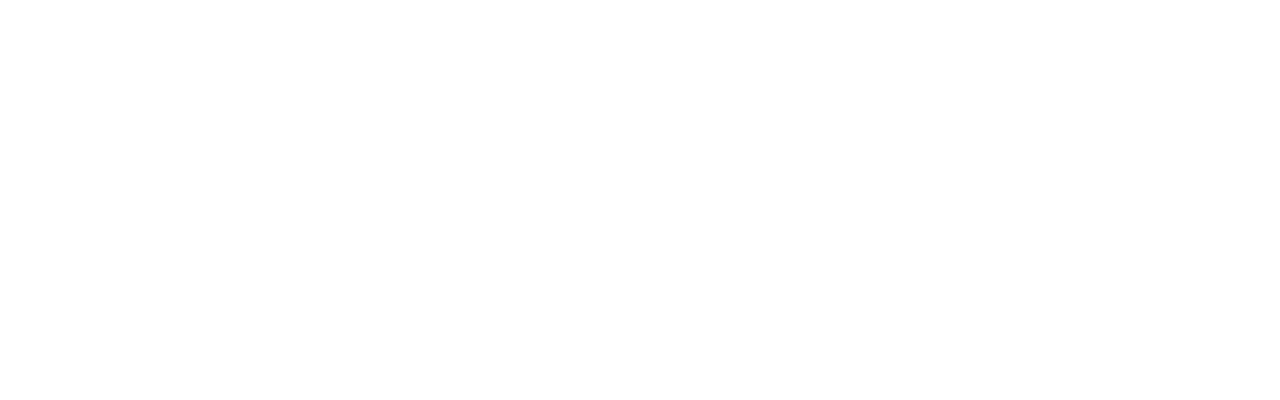
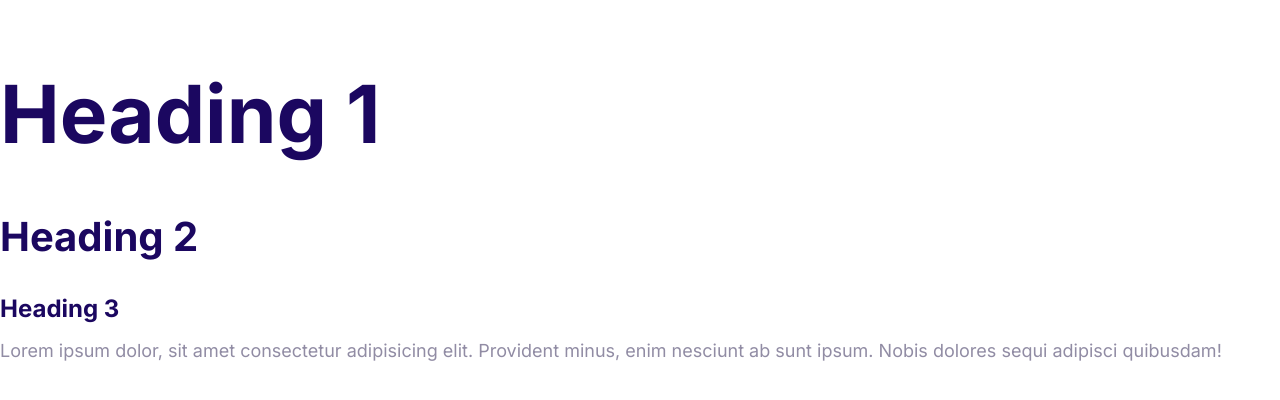
Before and after one commit to imadmurr/imhost, a plain HTML site: page index.html in a window 1280 px wide. Drawn offline with Linux system fonts and the light colour scheme.

Commit message:
defining the styles for fonts

```diff
--- a/CSS/styles.css
+++ b/CSS/styles.css
@@ -5,3 +5,55 @@
   --color-headings: #1b0760;
   --color-body: #918ca4;
 }
+
+html {
+  font-size: 62.5%;
+}
+
+body {
+  font-family: "Inter", Arial, Helvetica, sans-serif;
+  font-size: 2.4rem;
+  line-height: 1.5;
+  color: var(--color-body);
+}
+
+h1,
+h2,
+h3 {
+  color: var(--color-headings);
+  margin-bottom: 1rem;
+}
+
+h1 {
+  font-size: 7rem;
+}
+
+h2 {
+  font-size: 4rem;
+}
+
+h3 {
+  font-size: 3rem;
+}
+
+p {
+  margin-top: 0;
+}
+
+@media screen and (min-width: 1024px) {
+  body {
+    font-size: 1.8rem;
+  }
+
+  h1 {
+    font-size: 8rem;
+  }
+
+  h2 {
+    font-size: 4rem;
+  }
+
+  h3 {
+    font-size: 2.4rem;
+  }
+}
--- a/index.html
+++ b/index.html
@@ -5,8 +5,22 @@
     <meta http-equiv="X-UA-Compatible" content="IE=edge" />
     <meta name="viewport" content="width=device-width, initial-scale=1.0" />
     <title>Document</title>
+    <link rel="preconnect" href="https://fonts.googleapis.com" />
+    <link rel="preconnect" href="https://fonts.gstatic.com" crossorigin />
+    <link
+      href="https://fonts.googleapis.com/css2?family=Inter:wght@400;700&display=swap"
+      rel="stylesheet"
+    />
     <link rel="stylesheet" href="CSS/normalize.css" />
     <link rel="stylesheet" href="CSS/styles.css" />
   </head>
-  <body></body>
+  <body>
+    <h1>Heading 1</h1>
+    <h2>Heading 2</h2>
+    <h3>Heading 3</h3>
+    <p>
+      Lorem ipsum dolor, sit amet consectetur adipisicing elit. Provident minus,
+      enim nesciunt ab sunt ipsum. Nobis dolores sequi adipisci quibusdam!
+    </p>
+  </body>
 </html>
```
